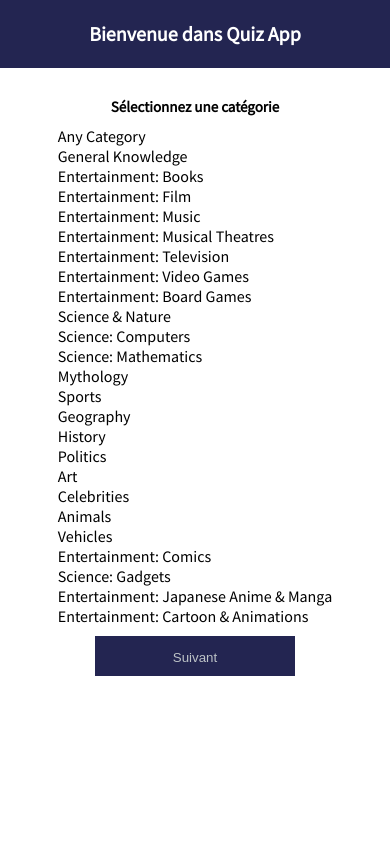
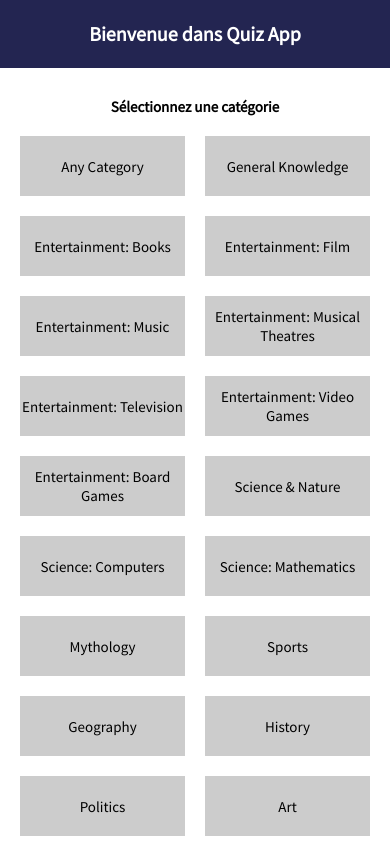
Before and after one commit to Mamadou-Bobo/quiz-app, an Angular app: page / in a window 390 px wide. Shown: the top 844 px of the page. Built offline with nearby package versions, Linux system fonts and the light colour scheme.

Commit message:
ajout du responsive design pour l'adaptation à tout type d'écran

```diff
--- a/src/app/quiz-details/quiz-details.component.css
+++ b/src/app/quiz-details/quiz-details.component.css
@@ -0,0 +1,48 @@
+.content{
+    display: flex;
+    flex-direction: row;
+    flex-wrap: wrap;
+    justify-content: center;
+}
+
+.item{
+    display: flex;
+    justify-content: center;
+    align-items: center;
+
+    width: 110px;
+    height: 60px;
+
+    background-color: #ccc;
+    color: #000;
+
+    margin: 10px;
+
+    cursor: pointer;
+    transition: .4s;
+}
+
+.item:hover{
+    background-color: #6E73DC;
+    color: #fff;
+}
+
+@media only screen and (min-width: 250px) {
+    .item{
+        width: 170px;
+        text-align: center;
+        font-size: 15px;
+    }
+}
+
+@media only screen and (min-width: 350px) {
+    .item{
+        width: 165px;
+    }
+}
+
+@media only screen and (min-width: 750px) {
+    .item{
+        width: 190px;
+    }
+}
```
